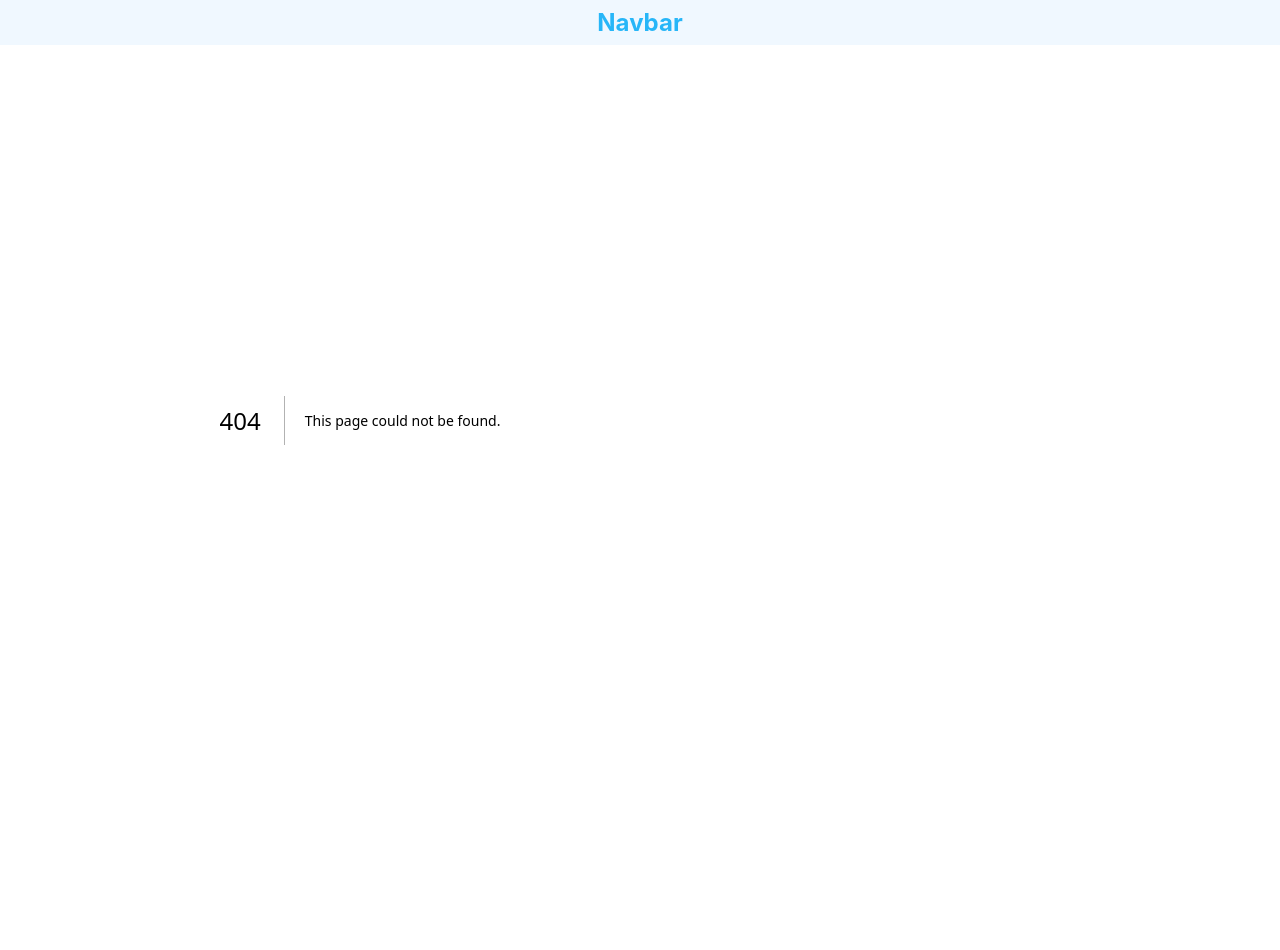
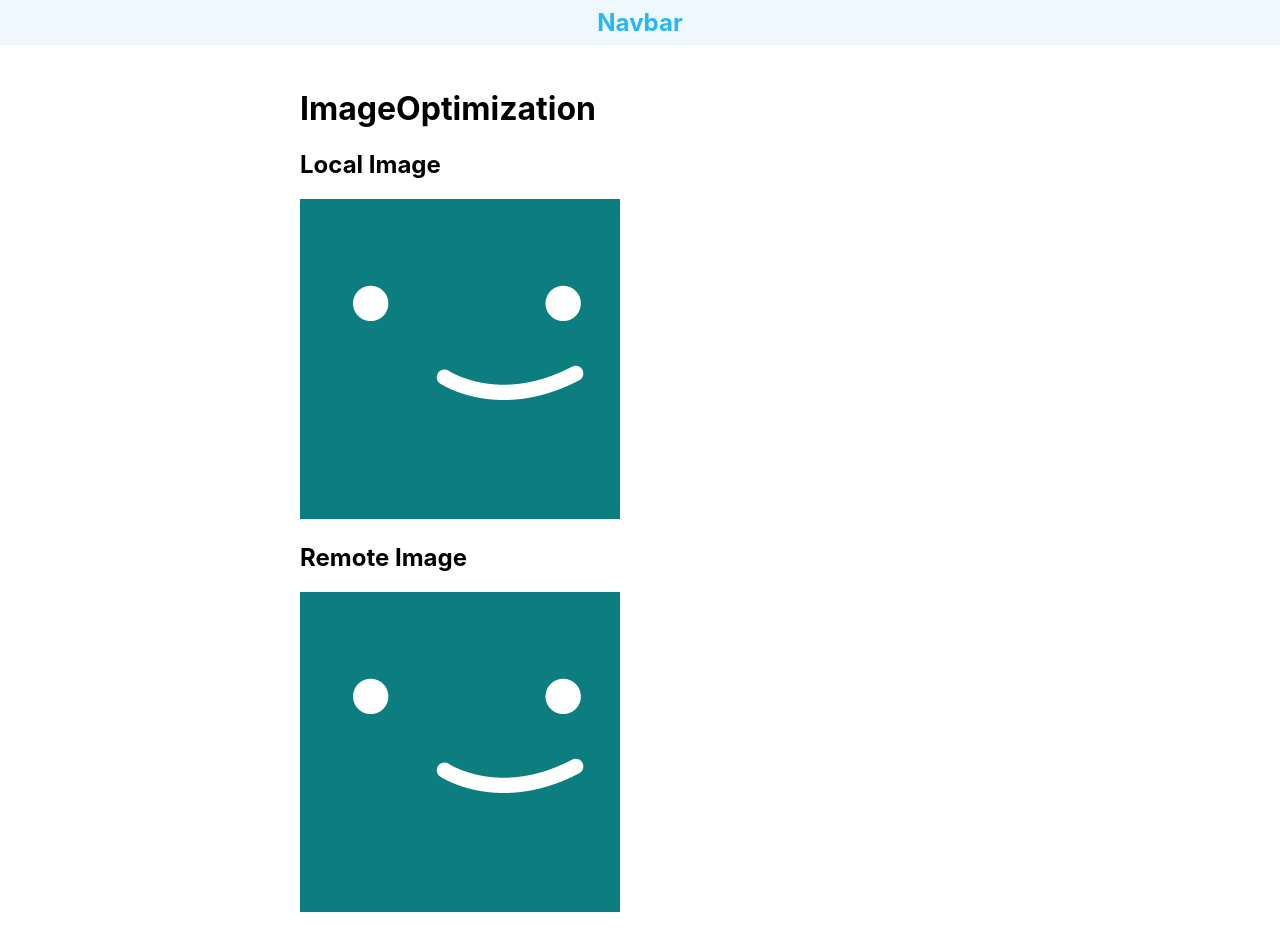
Before and after one commit to dbarattini-pg/nextjs-playground, a Next.js app: page /optimization/image in a window 1280 px wide. Before the commit this address had no page. Shown: the top 950 px of the page. Before the commit the page ends 880 px from the top, so only its background shows below. Built offline with nearby package versions, Linux system fonts and the light colour scheme.

Commit message:
feat: add image optimization example

```diff
--- /dev/null
+++ b/src/pages/optimization/image.tsx
@@ -0,0 +1,30 @@
+import Image from "next/image";
+import React from "react";
+import avatar from "@/assets/images/avatar.png";
+
+export default function ImageOptimization() {
+  return (
+    <div>
+      <h1>ImageOptimization</h1>
+      <h2>Local Image</h2>
+      <Image
+        src={avatar}
+        alt="Avatar"
+        // width={320} // automatically provided
+        // height={320} // automatically provided
+        // blurDataURL="data:..." automatically provided
+        placeholder="blur" // Optional blur-up while loading
+        // priority // Optional, will load the image asap (Largest Contentful Paint Element)
+      />
+      <h2>Remote Image</h2>
+      <Image
+        src="/images/avatar.png" // can be a remote URL too
+        alt="Avatar"
+        width={320} // must be provided
+        height={320} // must be provided
+        // blurDataURL="data:..." // optional. Must be provided if using placeholder blur
+        // placeholder="blur"
+      />
+    </div>
+  );
+}
```
Also changed, not shown: public/images/avatar.png (added), src/assets/images/avatar.png (added).
